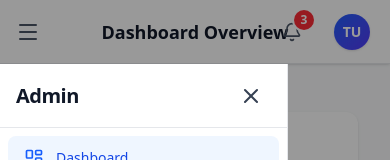
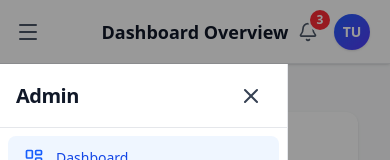
Before and after one commit to Deadless-Programmer/analytics-dashboard, a Next.js app: page / in a window 390 px wide. Shown: the top 160 px of the page. Built offline with nearby package versions, Linux system fonts and the light colour scheme.

Commit message:
notification icon responsive fix

```diff
--- a/components/layout/Header.tsx
+++ b/components/layout/Header.tsx
@@ -38,7 +38,7 @@ export default function Header() {
         {/* Right: Notification + User */}
         <div className="ml-auto flex items-center gap-5">
           <button
-            className="relative p-2 text-gray-600 hover:bg-gray-100 rounded-full transition-colors"
+            className="relative -mr-4 md:-mr-4 p-2 text-gray-600 hover:bg-gray-100 rounded-full transition-colors"
             aria-label="Notifications"
           >
             <Bell size={20} />
```
